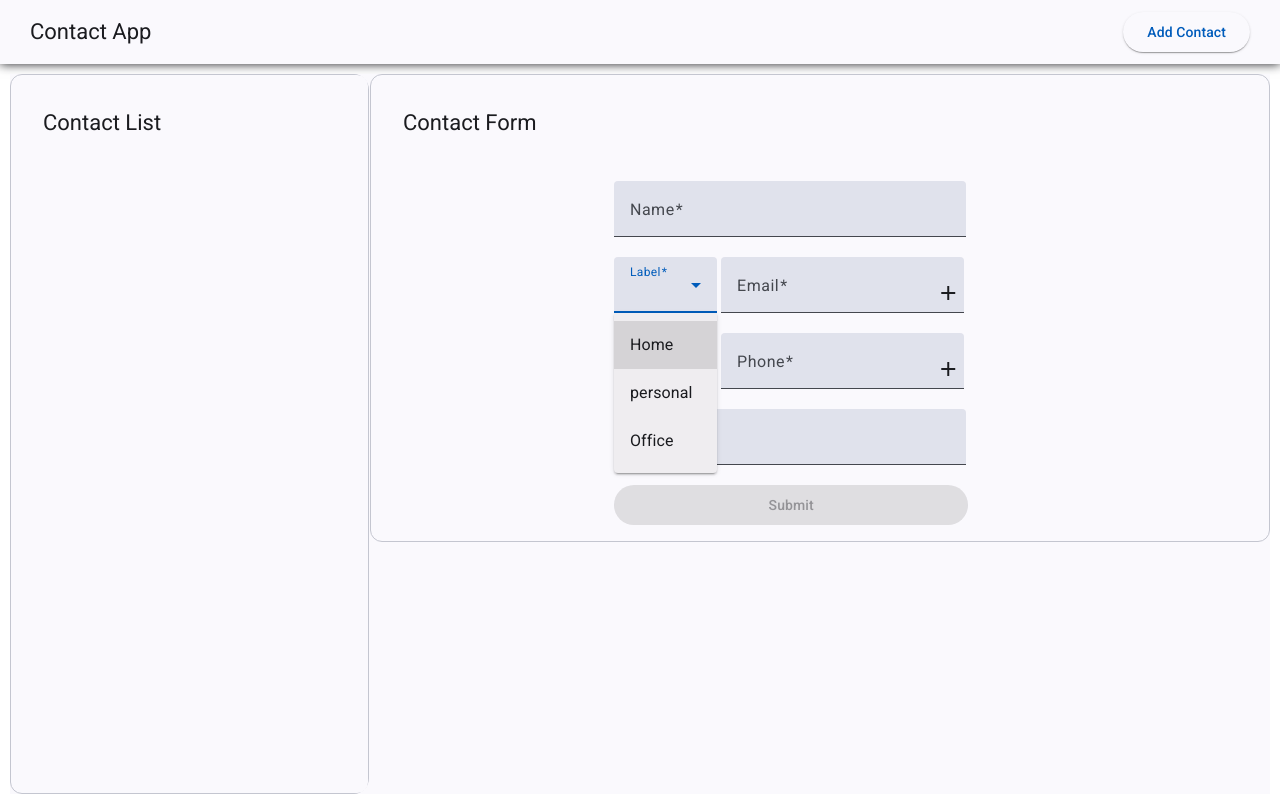
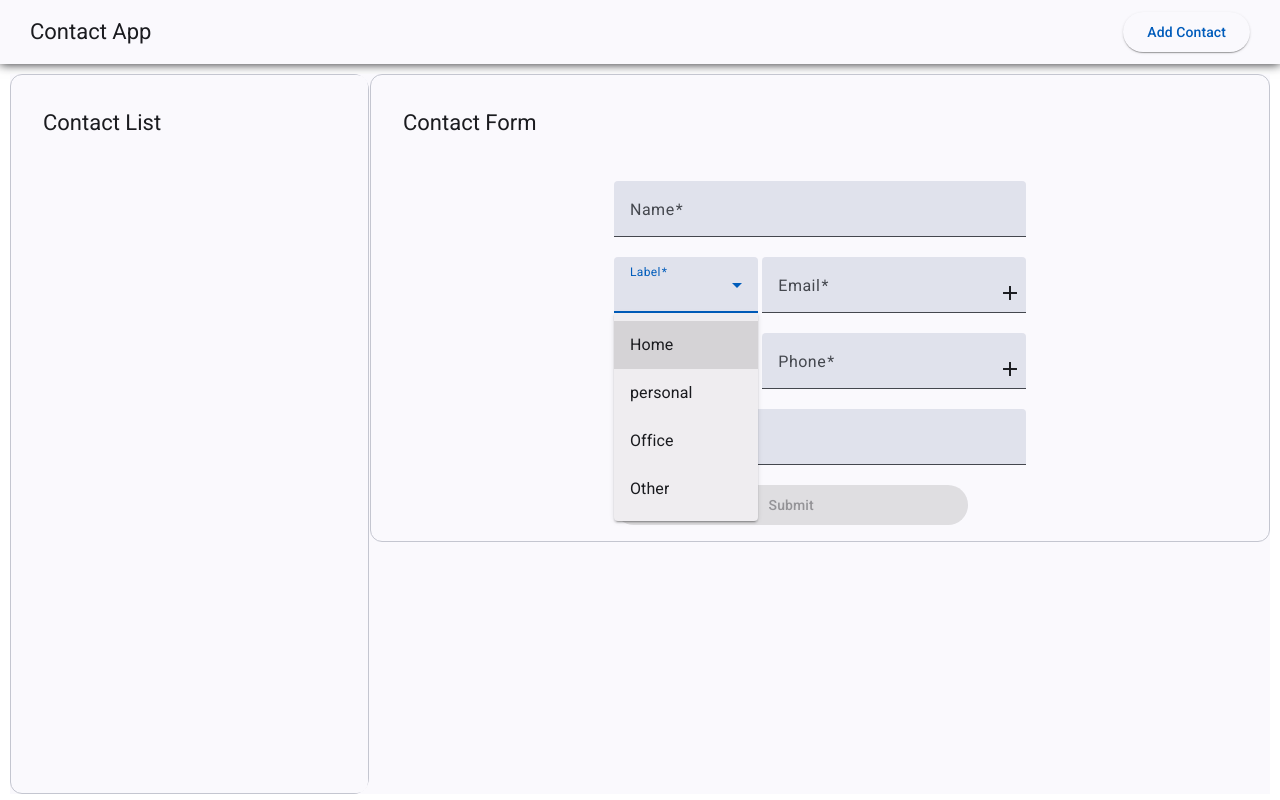
Before and after one commit to tilakkalliguddi/contacts-app, an Angular app: page /home/contact-form in a window 1280 px wide. Both pictures are taken after a click on the element 665 px from the left and 292 px from the top of the page. Built offline with nearby package versions, Linux system fonts and the light colour scheme.

Commit message:
changes related to custom field

```diff
--- a/src/app/contact-details/contact-details.component.html
+++ b/src/app/contact-details/contact-details.component.html
@@ -7,10 +7,21 @@
     @if (contact){
     <mat-card-content>
       <p><strong>Name :</strong> {{ contact.name }}</p>
-      @for(mail of contact.emails; track i; let i = $index){<p><strong>Email {{(mail.label)}} :</strong> {{ mail.email
-        }}</p>}
-      @for(phone of contact.phoneNumbers; track i; let i = $index){<p><strong>Phone {{(phone.label)}} :</strong> {{
-        phone.phoneNumber }}</p>}
+
+      @for(mail of contact.emails; track i; let i = $index){
+      @if((mail.customMailLabel)== ""){
+      <p><strong>Email ({{mail.label}}) :</strong> {{ mail.email }}</p>}
+      @else {
+      <p><strong>Email ({{mail.customMailLabel}}) :</strong> {{ mail.email }}</p>}
+      }
+
+      @for(phone of contact.phoneNumbers; track i; let i = $index){
+      @if((phone.customPhoneLabel)== ""){
+      <p><strong>Phone ({{phone.label}}) :</strong> {{ phone.phoneNumber }}</p>}
+      @else {
+      <p><strong>Phone ({{phone.customPhoneLabel}}) :</strong> {{ phone.phoneNumber }}</p>}
+      }
+
       <p><strong>Address :</strong> {{ contact.address }}</p>
     </mat-card-content>
     }
--- a/src/app/contact-form/contact-form.component.css
+++ b/src/app/contact-form/contact-form.component.css
@@ -30,10 +30,10 @@ form button {
 }
 
 .phoneInp {
-  width: 59%;
+  width: 64%;
   margin-left: 1%;
 }
 
 .label {
-  width: 25%;
+  width: 35%;
 }
--- a/src/app/contact-form/contact-form.component.html
+++ b/src/app/contact-form/contact-form.component.html
@@ -17,12 +17,22 @@
 
                     <mat-form-field class="label">
                         <mat-label>Label</mat-label>
-                        <mat-select formControlName="label">
+
+
+                        <mat-select formControlName="label" (selectionChange)="onMailLabelChange($event, i)">
                             @for (label of mailLabels; track label) {
                             <mat-option [value]="label.value">{{label.viewValue}}</mat-option>
                             }
+                            <mat-option value="other">Other</mat-option>
                         </mat-select>
                     </mat-form-field>
+
+                    @if(isOtherMailLabelSelected[i]){<mat-form-field class="label">
+                        <mat-label>Custom Label</mat-label>
+                        <input matInput formControlName="customMailLabel">
+                    </mat-form-field>
+                }
+
                     <mat-form-field class="phoneInp">
                         <mat-label>Email</mat-label>
                         <input matInput type="text" formControlName="email">
@@ -44,12 +54,20 @@
 
                     <mat-form-field class="label">
                         <mat-label>Label</mat-label>
-                        <mat-select formControlName="label">
+                        <mat-select formControlName="label" (selectionChange)="onPhoneLabelChange($event, i)">
                             @for (label of phoneLabels; track label) {
                             <mat-option [value]="label.value">{{label.viewValue}}</mat-option>
                             }
+                            <mat-option value="other">Other</mat-option>
                         </mat-select>
                     </mat-form-field>
+
+                    @if(isOtherPhoneLabelSelected[i]){<mat-form-field>
+                        <mat-label>Custom Label</mat-label>
+                        <input matInput formControlName="customPhoneLabel" value="phoneNumbers[i].customLabel">
+                    </mat-form-field>
+                }
+
                     <mat-form-field class="phoneInp">
                         <mat-label>Phone</mat-label>
                         <input matInput type="number" formControlName="phoneNumber">
--- a/src/app/contact-form/contact-form.component.ts
+++ b/src/app/contact-form/contact-form.component.ts
@@ -9,7 +9,7 @@ import { FormArray, FormBuilder, FormGroup, FormsModule, ReactiveFormsModule, Va
 import { ContactService } from '../services/service.service';
 import { MatIconModule } from '@angular/material/icon';
 import { v4 as uuidv4 } from 'uuid';
-import { MatSelectModule } from '@angular/material/select';
+import { MatSelectChange, MatSelectModule } from '@angular/material/select';
 import { ActivatedRoute } from '@angular/router';
 import { Router, RouterLink, RouterLinkActive } from '@angular/router';
 
@@ -43,6 +43,10 @@ export class ContactFormComponent {
 
   isEditMode: boolean = false;
   contactId: string | null = null;
+  isOtherPhoneLabelSelected: boolean[] = [];
+  isOtherMailLabelSelected: boolean[] = [];
+
+
 
   contactForm = this.fb.group({
     id: [uuidv4()],
@@ -52,20 +56,16 @@ export class ContactFormComponent {
     address: [""]
   });
 
-  phoneLabels: { value: string, viewValue: string }[] = [
-    { value: 'Home', viewValue: 'Home' },
-    { value: 'Mobile', viewValue: 'Mobile' },
-    { value: 'Office', viewValue: 'Office' },
-  ];
 
-  mailLabels: { value: string, viewValue: string }[] = [
-    { value: 'Home', viewValue: 'Home' },
-    { value: 'personal', viewValue: 'personal' },
-    { value: 'Office', viewValue: 'Office' },
-  ];
+
+
 
   ngOnInit(): void {
     this.contactId = this.route.snapshot.paramMap.get('id');
+    this.isOtherPhoneLabelSelected.push(false);
+    this.isOtherMailLabelSelected.push(false);
+
+
     if (this.contactId) {
       this.isEditMode = true;
       this.loadContactDetails(this.contactId);
@@ -74,14 +74,21 @@ export class ContactFormComponent {
 
   // Phone numbers field
 
+  phoneLabels: { value: string, viewValue: string }[] = [
+    { value: 'Home', viewValue: 'Home' },
+    { value: 'Mobile', viewValue: 'Mobile' },
+    { value: 'Office', viewValue: 'Office' },
+  ];
+
   get phoneNumbers(): FormArray {
     return this.contactForm.get('phoneNumbers') as FormArray;
   }
 
-  createPhoneNumberField(phoneNumber: string = "", label: string = ""): FormGroup {
+  createPhoneNumberField(phoneNumber: string = "", label: string = "", customPhoneLabel: string = ""): FormGroup {
     return this.fb.group({
       phoneNumber: [phoneNumber, Validators.required],
-      label: [label, Validators.required]
+      label: [label, Validators.required],
+      customPhoneLabel: [customPhoneLabel],
     });
   }
   addPhoneNumber() {
@@ -95,13 +102,20 @@ export class ContactFormComponent {
 
   // Email field
 
+  mailLabels: { value: string, viewValue: string }[] = [
+    { value: 'Home', viewValue: 'Home' },
+    { value: 'personal', viewValue: 'personal' },
+    { value: 'Office', viewValue: 'Office' },
+  ];
+
   get emails(): FormArray {
     return this.contactForm.get('emails') as FormArray;
   }
-  createEmailField(email: string = "", label: string = ""): FormGroup {
+  createEmailField(email: string = "", label: string = "",customMailLabel=""): FormGroup {
     return this.fb.group({
       email: [email, Validators.required],
-      label: [label, Validators.required]
+      label: [label, Validators.required],
+      customMailLabel: [customMailLabel],
     });
   }
   addEmail() {
@@ -113,18 +127,53 @@ export class ContactFormComponent {
     }
   }
 
+  onPhoneLabelChange(event: MatSelectChange, index: number): void {
+    this.isOtherPhoneLabelSelected[index] = event.value === 'other';
+}
+onMailLabelChange(event: MatSelectChange, index: number): void {
+  this.isOtherMailLabelSelected[index] = event.value === 'other';
+}
 
   SaveData() {
     if (this.contactForm.valid) {
-      const formData = {
-        ...this.contactForm.value,
-        id: this.isEditMode && this.contactId ? this.contactId : uuidv4()
-      };
+      const formData = this.contactForm.value;
+        if (Array.isArray(formData.phoneNumbers)) {
+        formData.phoneNumbers = formData.phoneNumbers.map((phoneNumber,index) => {
+          if(phoneNumber.label === 'other'){
+            phoneNumber.label = phoneNumber.customLabel
+          }
+          return {
+            ...phoneNumber,
+            label: this.isOtherPhoneLabelSelected[index] ? phoneNumber.customLabel : phoneNumber.label
+
+          };
+        });
+      } else {
+        formData.phoneNumbers = [];
+      }
+
+      if (Array.isArray(formData.emails)) {
+        formData.emails = formData.emails.map((email,index) => {
+          if(email.label === 'other'){
+            email.label = email.customLabel
+          }
+          return {
+            ...email,
+            label: this.isOtherMailLabelSelected[index] ? email.customLabel : email.label
+
+          };
+        });
+      } else {
+        formData.emails = [];
+      }
 
       if (this.isEditMode && this.contactId) {
         this.contactService.updateContact(this.contactId, formData);
       } else {
-        this.contactService.saveContact(formData);
+        this.contactService.saveContact({
+          ...formData,
+          id: uuidv4()
+        });
       }
 
       this.resetForm();
@@ -133,10 +182,13 @@ export class ContactFormComponent {
   }
 
 
+
+
+
   editContact(contact: any): void {
     this.contactForm.patchValue(contact);
-    this.setPhoneNumbers(contact.phoneNumbers || []);
-    this.setEmails(contact.email || []);
+    this.setPhoneNumbers(contact.phoneNumbers.customPhoneLabel  || []);
+    this.setEmails(contact.email.customMailLabel || []);
 
     this.contactId = contact.id;
     this.isEditMode = true;
@@ -145,14 +197,14 @@ export class ContactFormComponent {
   setPhoneNumbers(phoneNumbers: any[]): void {
     this.phoneNumbers.clear();
     phoneNumbers.forEach(phone => {
-      this.phoneNumbers.push(this.createPhoneNumberField(phone.phoneNumber, phone.label));
+      this.phoneNumbers.push(this.createPhoneNumberField(phone.phoneNumber, phone.label ,phone.customLabel));
     });
   }
 
   setEmails(emails: any[]): void {
     this.emails.clear();
     emails.forEach(mail => {
-      this.emails.push(this.createEmailField(mail.email, mail.label));
+      this.emails.push(this.createEmailField(mail.email, mail.label, mail.customLabel));
     });
   }
 
--- a/src/styles.css
+++ b/src/styles.css
@@ -16,7 +16,7 @@ body { margin: 0; font-family: Roboto, "Helvetica Neue", sans-serif; }
   }
 
   mat-form-field{
-    width: 22rem;
+    /* width: 22rem; */
   }
 
   .mat-mdc-form-field-icon-suffix ng-tns-c2400808035-9 ng-star-inserted{
```
